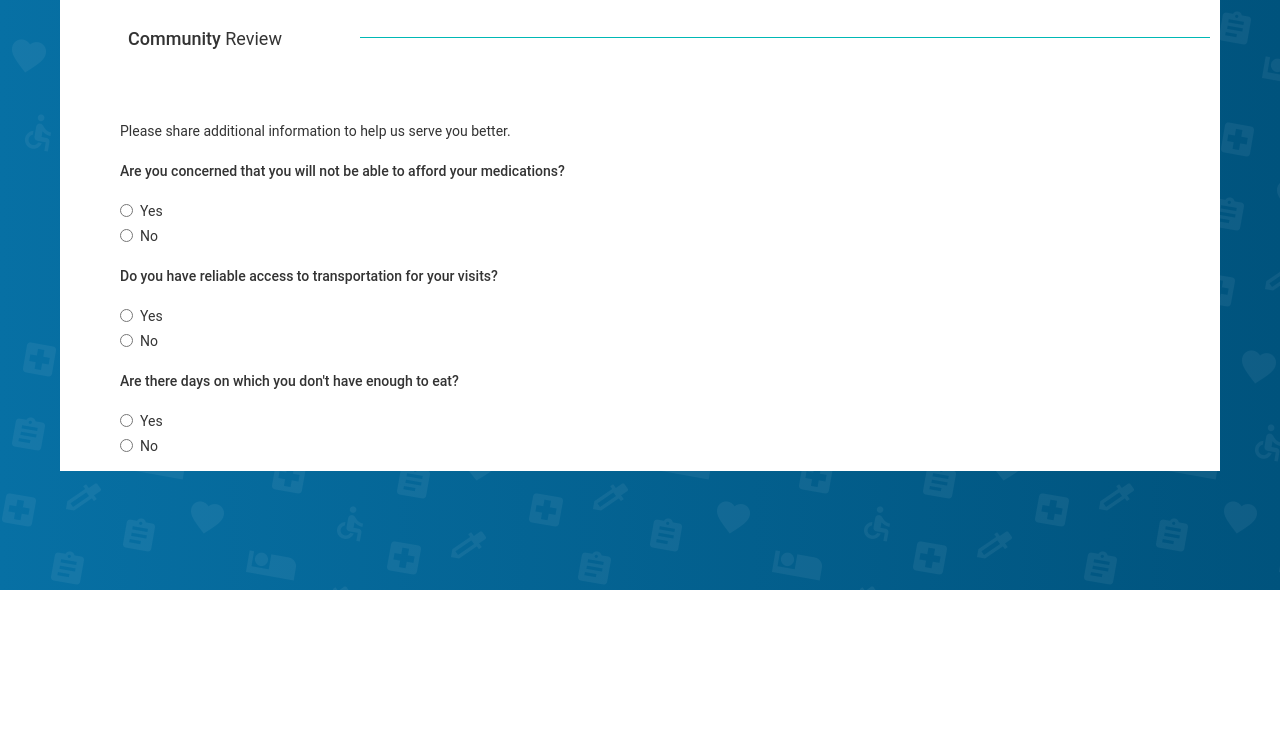
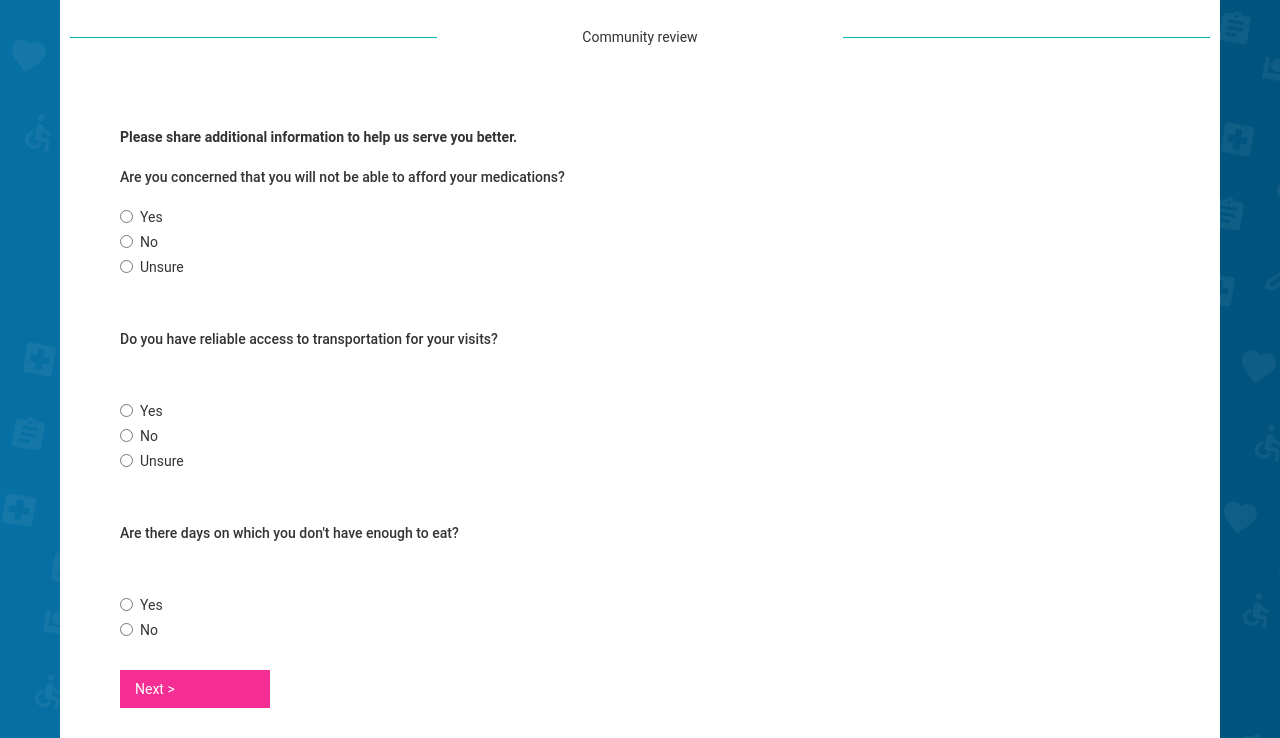
Before and after one commit to orangedrum/kaleidoscopecare, a plain HTML site: page community-review.html in a window 1280 px wide. Shown: the part 210-948 px from the top of the page. Before the commit the page ends 800 px from the top, so only its background shows below. Drawn offline with nearby package versions, Linux system fonts and the light colour scheme; a script that the page names is missing.

Commit message:
leos_community_review

```diff
--- a/community-review.html
+++ b/community-review.html
@@ -1,6 +1,6 @@
 <!DOCTYPE html>
 <!--  This site was created in Webflow. http://www.webflow.com  -->
-<!--  Last Published: Mon Apr 08 2019 20:58:32 GMT+0000 (UTC)  -->
+<!--  Last Published: Wed Apr 10 2019 14:55:32 GMT+0000 (UTC)  -->
 <html data-wf-page="5ca6ca7d0adf0564fdea645a" data-wf-site="5c9bc5184935ea500197588f">
 <head>
   <meta charset="utf-8">
@@ -29,10 +29,13 @@
     <div class="div-block-62">
       <div class="div-block-102"><img src="images/hca_logo.png" alt="" class="image-14"></div>
       <div class="columns-32 w-row">
-        <div class="column-52 w-col w-col-3">
-          <h4 class="heading-79"><em>Community</em> Review</h4>
+        <div class="w-col w-col-4">
+          <div class="div-block-87 small"></div>
         </div>
-        <div class="column-59 w-col w-col-9">
+        <div class="column-52 w-col w-col-4">
+          <h5 class="heading-79">Community review</h5>
+        </div>
+        <div class="column-59 w-col w-col-4">
           <div class="div-block-87 small"></div>
         </div>
       </div>
@@ -41,12 +44,15 @@
           <div class="tabs-content-2 w-tab-content">
             <div data-w-tab="Tab 2" class="w-tab-pane w--tab-active">
               <div>
-                  <p>Please share additional information to help us serve you better.</p>
+                <div>
+                  <h5>Please share additional information to help us serve you better.</h5>
+                </div>
                 <div>
                   <div class="w-form">
                     <form id="email-form" name="email-form" data-name="Email Form"><label for="name" class="field-label-11">Are you concerned that you will not be able to afford your medications?</label>
                       <div class="w-radio"><input type="radio" id="radio" name="radio" value="Radio" data-name="Radio" class="w-radio-input"><label for="radio" class="w-form-label">Yes</label></div>
                       <div class="w-radio"><input type="radio" id="radio-3" name="radio" value="Radio" data-name="Radio 3" class="w-radio-input"><label for="radio-3" class="w-form-label">No</label></div>
+                      <div class="w-radio"><input type="radio" id="radio-2" name="radio" value="Radio" data-name="Radio 2" class="w-radio-input"><label for="radio-2" class="w-form-label">Unsure</label></div>
                     </form>
                     <div class="w-form-done">
                       <div>Thank you! Your submission has been received!</div>
@@ -62,9 +68,10 @@
                   <div></div>
                   <div>
                     <div class="w-form">
-                      <form id="email-form" name="email-form" data-name="Email Form"><label for="name-4" class="field-label-11">Do you have reliable access to transportation for your visits?</label>
+                      <form id="email-form" name="email-form" data-name="Email Form"><label for="name-4" class="field-label-10">Do you have reliable access to transportation for your visits?</label>
                         <div class="w-radio"><input type="radio" id="radio-4" name="radio" value="Radio" data-name="Radio 4" class="w-radio-input"><label for="radio-4" class="w-form-label">Yes</label></div>
                         <div class="w-radio"><input type="radio" id="radio-5" name="radio" value="Radio" data-name="Radio 5" class="w-radio-input"><label for="radio-5" class="w-form-label">No</label></div>
+                        <div class="w-radio"><input type="radio" id="radio-6" name="radio" value="Radio" data-name="Radio 6" class="w-radio-input"><label for="radio-6" class="w-form-label">Unsure</label></div>
                       </form>
                       <div class="w-form-done">
                         <div>Thank you! Your submission has been received!</div>
@@ -81,9 +88,9 @@
                   <div></div>
                   <div>
                     <div class="w-form">
-                      <form id="email-form" name="email-form" data-name="Email Form"><label for="name" class="field-label-11">Are there days on which you don&#x27;t have enough to eat?</label>
+                      <form id="email-form" name="email-form" data-name="Email Form"><label for="name" class="field-label-9">Are there days on which you don&#x27;t have enough to eat?</label>
                         <div class="w-radio"><input type="radio" id="radio-7" name="radio" value="Radio" data-name="Radio 7" class="w-radio-input"><label for="radio-7" class="w-form-label">Yes</label></div>
-                        <div class="w-radio"><input type="radio" id="radio-8" name="radio" value="Radio" data-name="Radio 8" class="w-radio-input"><label for="radio-8" class="w-form-label">No</label></div></form>
+                        <div class="w-radio"><input type="radio" id="radio-8" name="radio" value="Radio" data-name="Radio 8" class="w-radio-input"><label for="radio-8" class="w-form-label">No</label></div><a href="processing.html" class="button-18 w-button">Next &gt;</a></form>
                       <div class="w-form-done">
                         <div>Thank you! Your submission has been received!</div>
                       </div>
```
